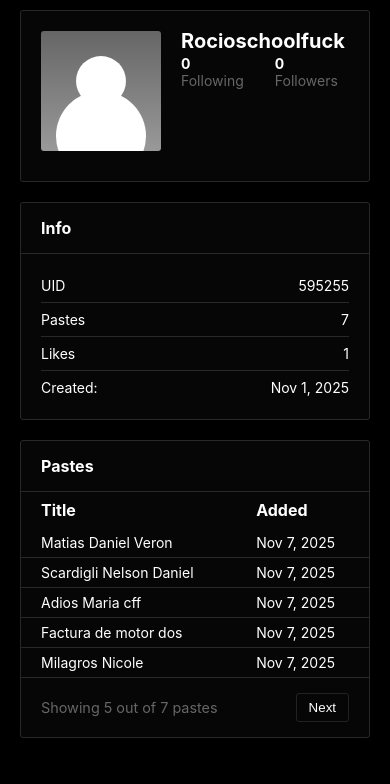
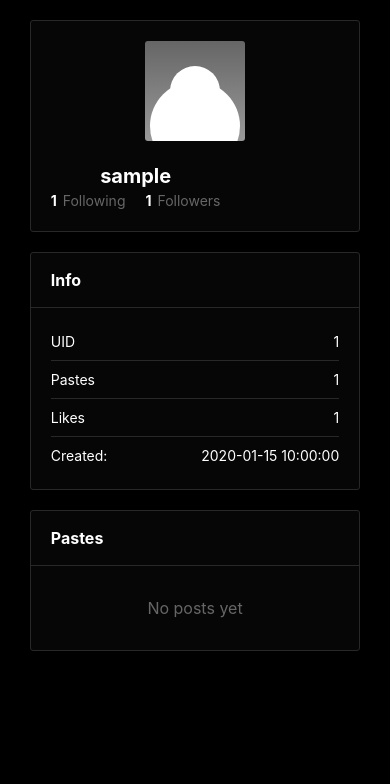
Before and after one commit to osintlarp/main, a Flask app: template templates/profile_page.html in a window 390 px wide. Shown: the part 60-844 px from the top of the page. Run offline with Flask 3, Linux system fonts and the light colour scheme; the template is opened without the code that fills it: most values are stand-ins (such as "Sample title", 1, 10 or a date in 2020); parts of the project's set-up code (start-up, migrations or seed data) failed here and were passed over.

Commit message:
Update profile_page.html

```diff
--- a/templates/profile_page.html
+++ b/templates/profile_page.html
@@ -3,14 +3,14 @@
 <head>
     <meta charset="UTF-8">
     <meta name="viewport" content="width=device-width, initial-scale=1.0">
-    <title>Rocioschoolfuck - Profile</title>
+    <title>{{ username }} - Profile</title>
     <style>
         :root {
             --text-secondary: #666;
             --text-primary: #fff;
             --bg-primary: #000;
             --border-color: #282828;
-            --mobile-header-height: 60px; /* Höhe des mobilen Headers */
+            --mobile-header-height: 60px;
         }
 
         * {
@@ -23,6 +23,7 @@
             background-color: #000;
             color: #fff;
             font-family: -apple-system, BlinkMacSystemFont, 'Segoe UI', Roboto, Oxygen, Ubuntu, Cantarell, sans-serif;
+            line-height: 1.5;
         }
 
         .top-nav {
@@ -125,28 +126,6 @@
             font-size: 16px;
             display: block;
             padding: 8px 0;
-        }
-
-        @media(max-width: 768px) {
-            .mobile-header {
-                display: flex;
-            }
-            .top-nav {
-                display: none;
-            }
-
-            .main-container {
-                margin-top: calc(var(--mobile-header-height) + 200px);
-                max-width: 95%;
-                margin-bottom: 20px;
-            }
-
-            .data-table th:nth-child(2),
-            .data-table td:nth-child(2),
-            .data-table th:nth-child(3),
-            .data-table td:nth-child(3) {
-                display: none;
-            }
         }
 
         .main-container {
@@ -335,6 +314,61 @@
             background: #111;
             border-color: #333;
         }
+
+        .no-posts-message {
+            padding: 40px 20px;
+            text-align: center;
+            color: #666;
+            font-size: 16px;
+        }
+
+        /* Mobile Styles */
+        @media (max-width: 768px) {
+            .mobile-header {
+                display: flex;
+            }
+
+            .top-nav {
+                display: none;
+            }
+
+            .main-container {
+                margin-top: calc(var(--mobile-header-height) + 20px);
+                max-width: 95%;
+                margin-bottom: 20px;
+            }
+
+            .profile-header {
+                flex-direction: column;
+                text-align: center;
+                gap: 15px;
+            }
+
+            .avatar-container {
+                width: 100%;
+            }
+
+            .profile-avatar {
+                width: 100px;
+                height: 100px;
+                margin: 0 auto 10px;
+            }
+
+            .follow-stats {
+                justify-content: center;
+            }
+
+            .data-table th:nth-child(2),
+            .data-table td:nth-child(2),
+            .data-table th:nth-child(3),
+            .data-table td:nth-child(3) {
+                display: none;
+            }
+
+            .no-posts-message {
+                padding: 30px 15px;
+            }
+        }
     </style>
 </head>
 <body>
@@ -346,6 +380,7 @@
             </svg>
         </button>
     </div>
+
     <nav class="mobile-nav" id="mobileNav">
         <ul>
             <li><a href="/api">API</a></li>
@@ -354,6 +389,7 @@
             <li><a href="/legal">Legal</a></li>
         </ul>
     </nav>
+
     <header class="top-nav">
         <nav>
             <ul>
@@ -364,20 +400,21 @@
             </ul>
         </nav>
     </header>
+
     <div class="main-container">
         <div class="profile-header">
             <div class="avatar-container">
                 <div class="profile-avatar"></div>
             </div>
             <div class="profile-info">
-                <h1 class="profile-name">Rocioschoolfuck</h1>
+                <h1 class="profile-name">{{ username }}</h1>
                 <div class="follow-stats">
                     <div class="follow-stat">
-                        <span class="follow-count">0</span>
+                        <span class="follow-count">{{ following_count }}</span>
                         <span class="follow-label">Following</span>
                     </div>
                     <div class="follow-stat">
-                        <span class="follow-count">0</span>
+                        <span class="follow-count">{{ followers_count }}</span>
                         <span class="follow-label">Followers</span>
                     </div>
                 </div>
@@ -389,11 +426,11 @@
             <div class="section-content">
                 <div class="info-row">
                     <div>UID</div>
-                    <div>595255</div>
+                    <div>{{ user_id }}</div>
                 </div>
                 <div class="info-row">
                     <div>Pastes</div>
-                    <div>7</div>
+                    <div>{{ paste_count }}</div>
                 </div>
                 <div class="info-row">
                     <div>Likes</div>
@@ -401,13 +438,14 @@
                 </div>
                 <div class="info-row">
                     <div>Created:</div>
-                    <div>Nov 1, 2025</div>
+                    <div>{{ creation_date }}</div>
                 </div>
             </div>
         </div>
 
         <div class="content-section">
             <div class="section-header">Pastes</div>
+            {% if has_posts %}
             <table class="data-table">
                 <thead>
                     <tr>
@@ -418,42 +456,23 @@
                     </tr>
                 </thead>
                 <tbody>
+                    {% for post in posts %}
                     <tr class="paste-row">
-                        <td>Matias Daniel Veron</td>
-                        <td>0</td>
-                        <td>9</td>
-                        <td>Nov 7, 2025</td>
+                        <td>{{ post.title }}</td>
+                        <td>{{ post.comments }}</td>
+                        <td>{{ post.views }}</td>
+                        <td>{{ post.added }}</td>
                     </tr>
-                    <tr class="paste-row">
-                        <td>Scardigli Nelson Daniel</td>
-                        <td>0</td>
-                        <td>7</td>
-                        <td>Nov 7, 2025</td>
-                    </tr>
-                    <tr class="paste-row">
-                        <td>Adios Maria cff</td>
-                        <td>0</td>
-                        <td>17</td>
-                        <td>Nov 7, 2025</td>
-                    </tr>
-                    <tr class="paste-row">
-                        <td>Factura de motor dos</td>
-                        <td>0</td>
-                        <td>13</td>
-                        <td>Nov 7, 2025</td>
-                    </tr>
-                    <tr class="paste-row">
-                        <td>Milagros Nicole</td>
-                        <td>0</td>
-                        <td>19</td>
-                        <td>Nov 7, 2025</td>
-                    </tr>
+                    {% endfor %}
                 </tbody>
             </table>
             <div class="pagination-container">
-                <span class="results-count">Showing 5 out of 7 pastes</span>
+                <span class="results-count">Showing {{ posts|length }} out of {{ paste_count }} pastes</span>
                 <button class="page">Next</button>
             </div>
+            {% else %}
+            <div class="no-posts-message">No posts yet</div>
+            {% endif %}
         </div>
     </div>
 
@@ -464,6 +483,12 @@
         menuButton.addEventListener('click', () => {
             mobileNav.classList.toggle('active');
         });
+
+        document.addEventListener('click', (event) => {
+            if (!event.target.closest('.mobile-header') && !event.target.closest('.mobile-nav')) {
+                mobileNav.classList.remove('active');
+            }
+        });
     </script>
 </body>
 </html>
```
